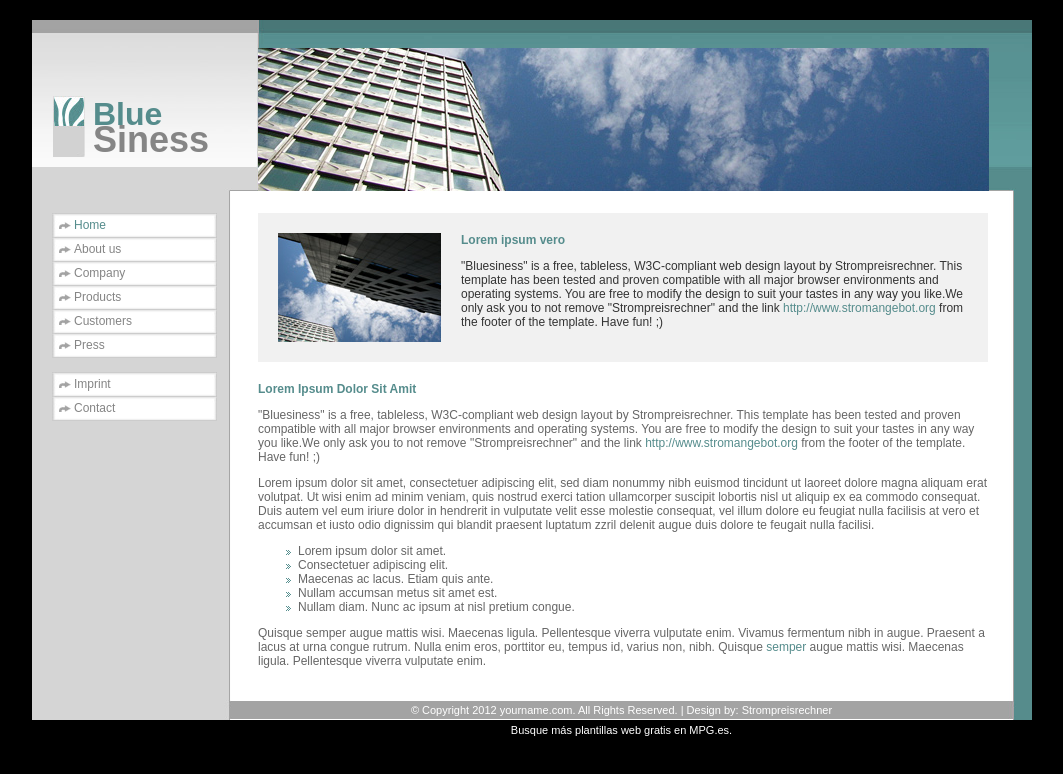
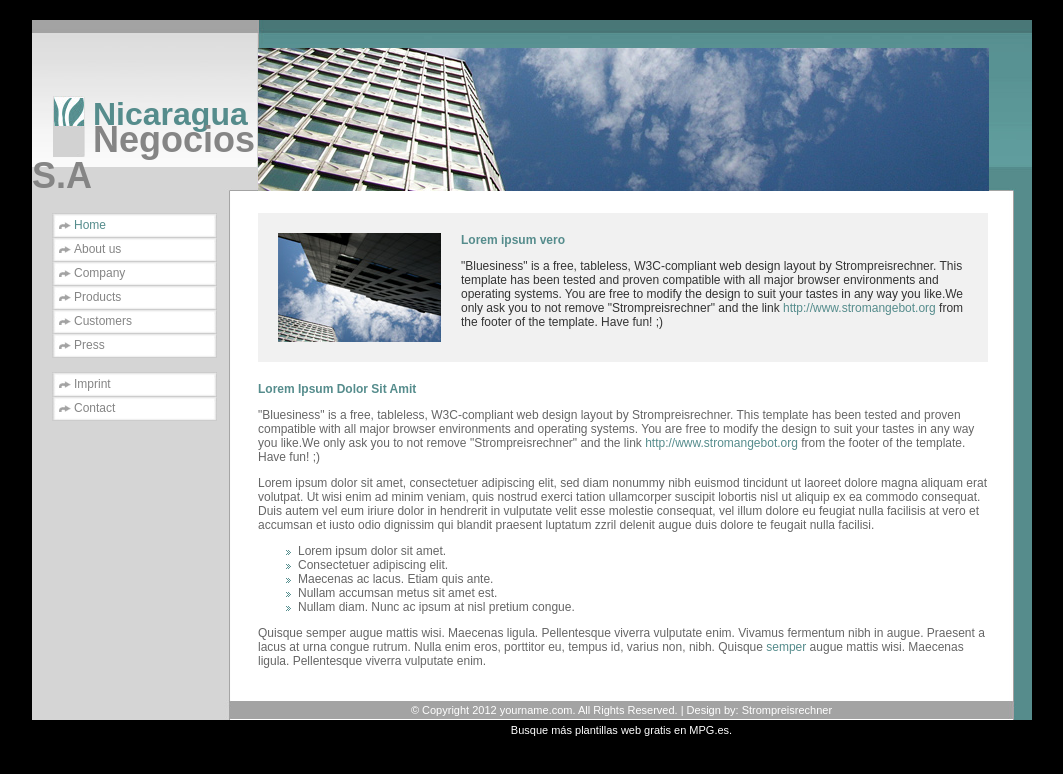
Before and after one commit to Adriano98/Validacion-y-Mantenimiento, a plain HTML site: page index.html in a window 1280 px wide. Shown: the whole page, without its empty margins (108-1171 px from the left). Drawn offline with Linux system fonts and the light colour scheme.

Commit message:
Nombre de la Página
Cambio de Nombre de la Página

```diff
--- a/index.html
+++ b/index.html
@@ -22,8 +22,8 @@
 	<div id="head">
         <img class="header_image" src="img/header_image.jpg" alt="Header image" />
     	<img class="icon" src="img/logo.jpg" alt="Logo" />
-    	<h1>Blue</h1>
-        <h2>Siness</h2>
+    	<h1>Nicaragua</h1>
+        <h2>Negocios S.A</h2>
     </div>
     <div id="main">
     	<div id="navi">
```
